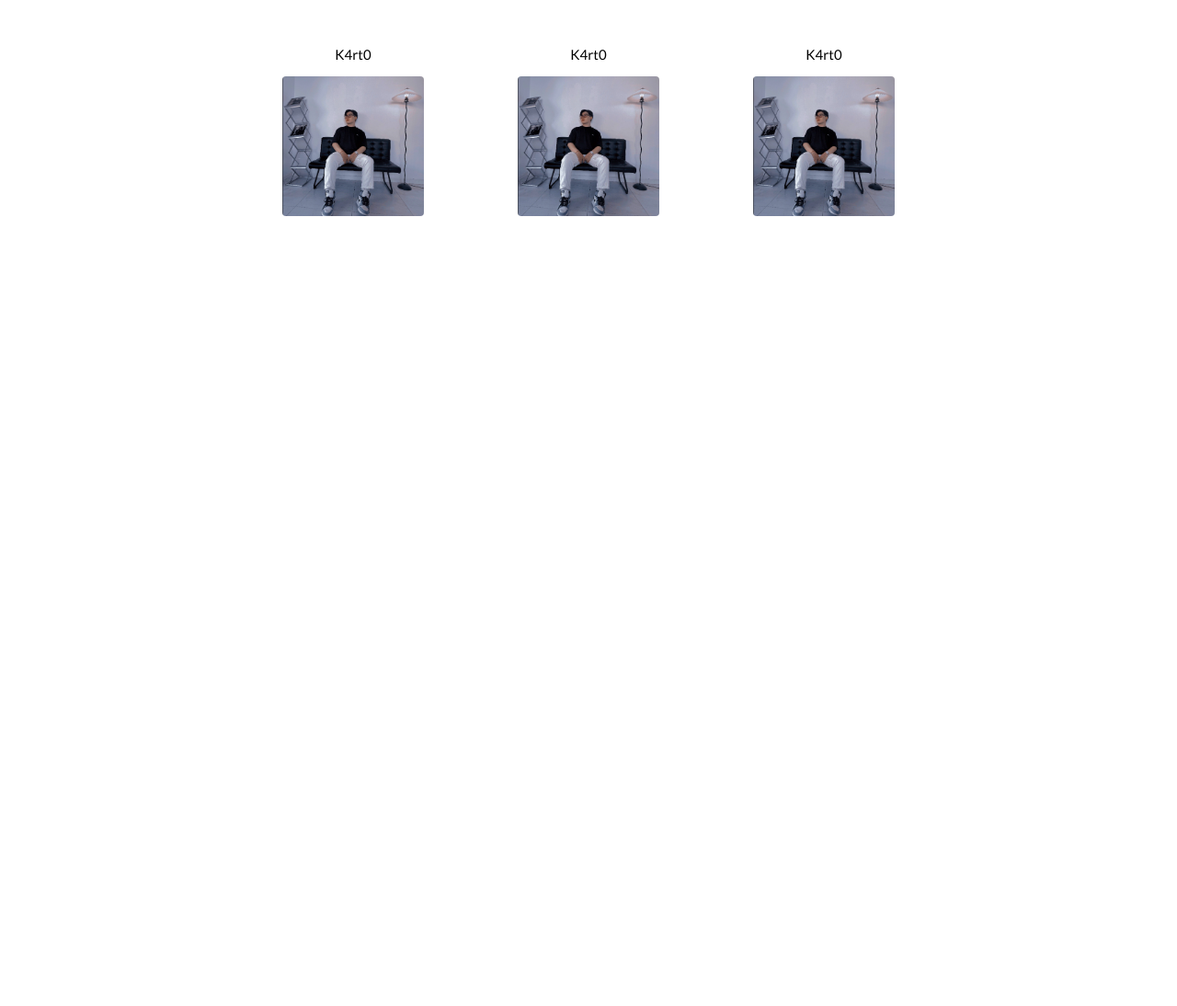
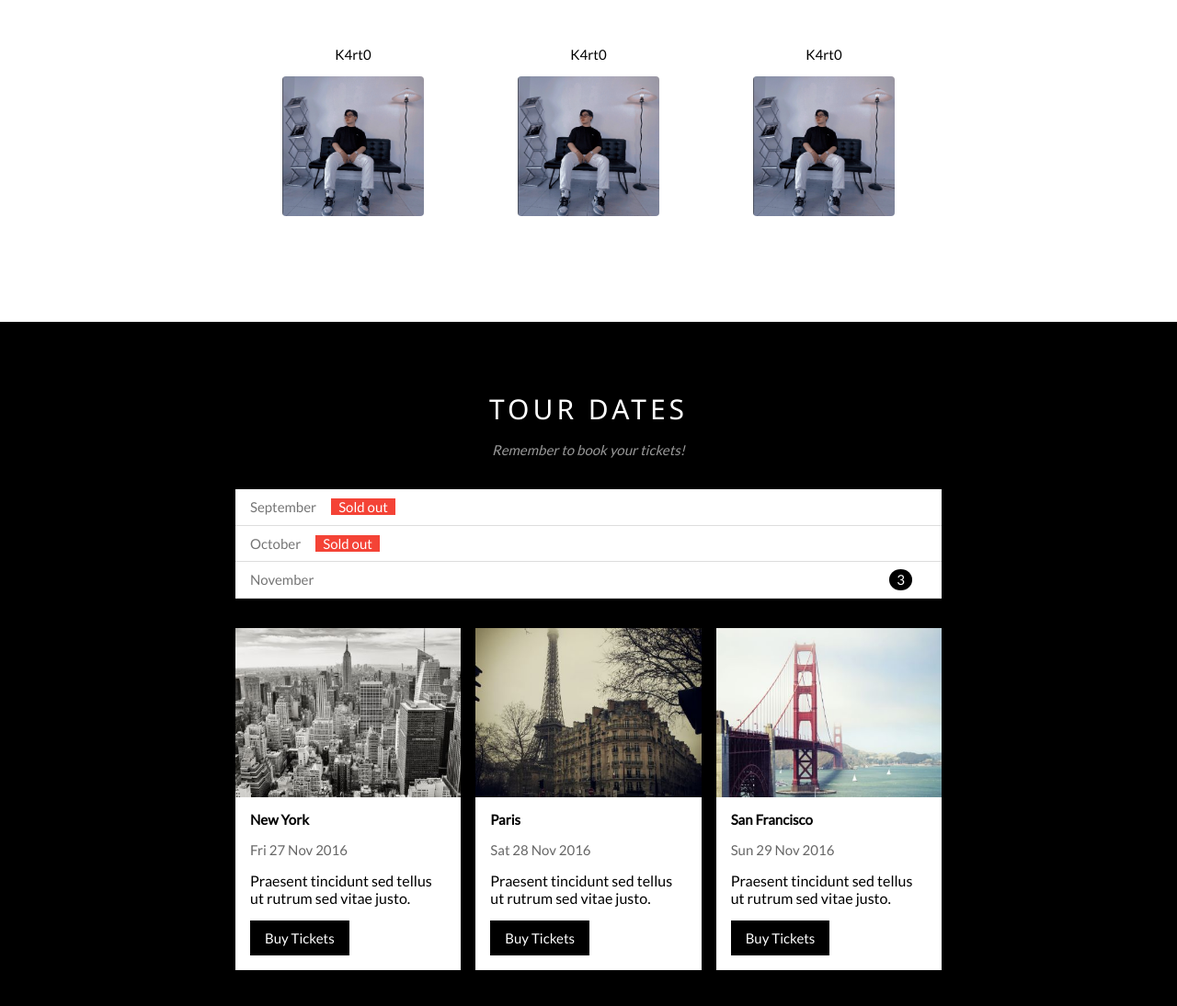
Before and after one commit to DrakeKarto/TheBand, a plain HTML site: page index.html in a window 1280 px wide. Shown: the part 997-2091 px from the top of the page at 92% size. Before the commit the page ends 1347 px from the top, so only its background shows below. Drawn offline with Linux system fonts and the light colour scheme.

Commit message:
Add Tour

```diff
--- a/assets/css/style.css
+++ b/assets/css/style.css
@@ -20,7 +20,13 @@ p {
 }
 
 .text-white {
-    color: #fff;
+    color: #fff !important;
+}
+
+.list-place::after, .list-tour::after, .list-member::after {
+    content: "";
+    display: block;
+    clear: both;
 }
 
 /* Header */
@@ -149,12 +155,6 @@ p {
     line-height: 1.5;
 }
 
-.list-member::after {
-    content: "";
-    display: block;
-    clear: both;
-}
-
 .list-member {
     padding: 32px 0;
 }
@@ -174,3 +174,83 @@ p {
     border-radius: 4px;
     margin-bottom: 16px;
 }
+
+/* Container - Tours */
+#tours {
+    background-color: #000;
+}
+
+#tours .list-tour {
+    background-color: #fff;
+    list-style-type: none;
+    font-size: 15px;
+    line-height: 1.5;
+}
+
+#tours .list-tour li {
+    color: #757575;
+    padding: 8px 16px;
+    border-bottom: 1px solid #ddd;
+}
+
+#tours .sold-out {
+    background-color: #f44336;
+    color: #fff;
+    margin-left: 16px;
+    padding: 0 8px;
+}
+
+#tours .quantity {
+    padding: 0 8px;
+    margin-right: 16px;
+    float: right;
+    background-color: #000;
+    color: #fff;
+    border-radius: 50%;
+}
+
+#tours .list-place {
+    padding: 32px 0;
+}
+
+.list-place {
+    margin: 0 -8px;
+}
+.place-item {
+    width: calc(100% / 3);
+    float: left;
+    padding: 0 8px;
+}
+
+.place-item .place-info {
+    background-color: #fff;
+    padding: 0 16px;
+}
+
+.place-item .place-img {
+    width: 100%;
+    display: block;
+}
+
+.place-item .place-name {
+    padding: 15px 0;
+}
+
+.place-item .place-date {
+    margin-bottom: 15px;
+    opacity: 0.6;
+}
+
+.place-item .place-about {
+    margin: 15px 0;
+}
+
+.place-item .buy-ticket {
+    margin-bottom: 16px;
+    padding: 8px 16px;
+    background-color: #000;
+    color: #fff;
+    border: 0;
+    height: 38.5px;
+    font-size: 15px;
+}
--- a/index.html
+++ b/index.html
@@ -59,9 +59,49 @@
                 </div>
             </div>
             <div id="tours">
+                <div class="content-section">
+                    <h2 class="section-heading text-white">TOUR DATES</h2>
+                    <p class="section-subheading text-white">Remember to book your tickets!</p>
+                    <br/>
+                    <ul class="list-tour">
+                        <li>September<span class="sold-out">Sold out</span></li>
+                        <li>October<span class="sold-out">Sold out</span></li>
+                        <li>November<span class="quantity">3</span></li>
+                    </ul>
+                    <div class="list-place">
+                        <div class="place-item">
+                            <img src="./assets/img/places/newyork.jpg" alt="New York" class="place-img">
+                            <div class="place-info">
+                                <p class="place-name"><b>New York</b></p>
+                                <p class="place-date">Fri 27 Nov 2016</p>
+                                <div class="place-about">Praesent tincidunt sed tellus ut rutrum sed vitae justo.</div>
+                                <button class="buy-ticket">Buy Tickets</button>
+                            </div>
+                        </div>
+                        <div class="place-item">
+                            <img src="./assets/img/places/paris.jpg" alt="Paris" class="place-img">
+                            <div class="place-info">
+                                <p class="place-name"><b>Paris</b></p>
+                                <p class="place-date">Sat 28 Nov 2016</p>
+                                <div class="place-about">Praesent tincidunt sed tellus ut rutrum sed vitae justo.</div>
+                                <button class="buy-ticket">Buy Tickets</button>
+                            </div>
+                        </div>
+                        <div class="place-item">
+                            <img src="./assets/img/places/sanfran.jpg" alt="San Francisco" class="place-img">
+                            <div class="place-info">
+                                <p class="place-name"><b>San Francisco</b></p>
+                                <p class="place-date">Sun 29 Nov 2016</p>
+                                <div class="place-about">Praesent tincidunt sed tellus ut rutrum sed vitae justo.</div>
+                                <button class="buy-ticket">Buy Tickets</button>
+                            </div>
+                        </div>
+                    </div>
+                </div>
+            </div>
+            <div id="contact">
 
             </div>
-            <div id="contact"></div>
             <div id="mapping"></div>
         </div>
         <div id="footer"></div>
```
